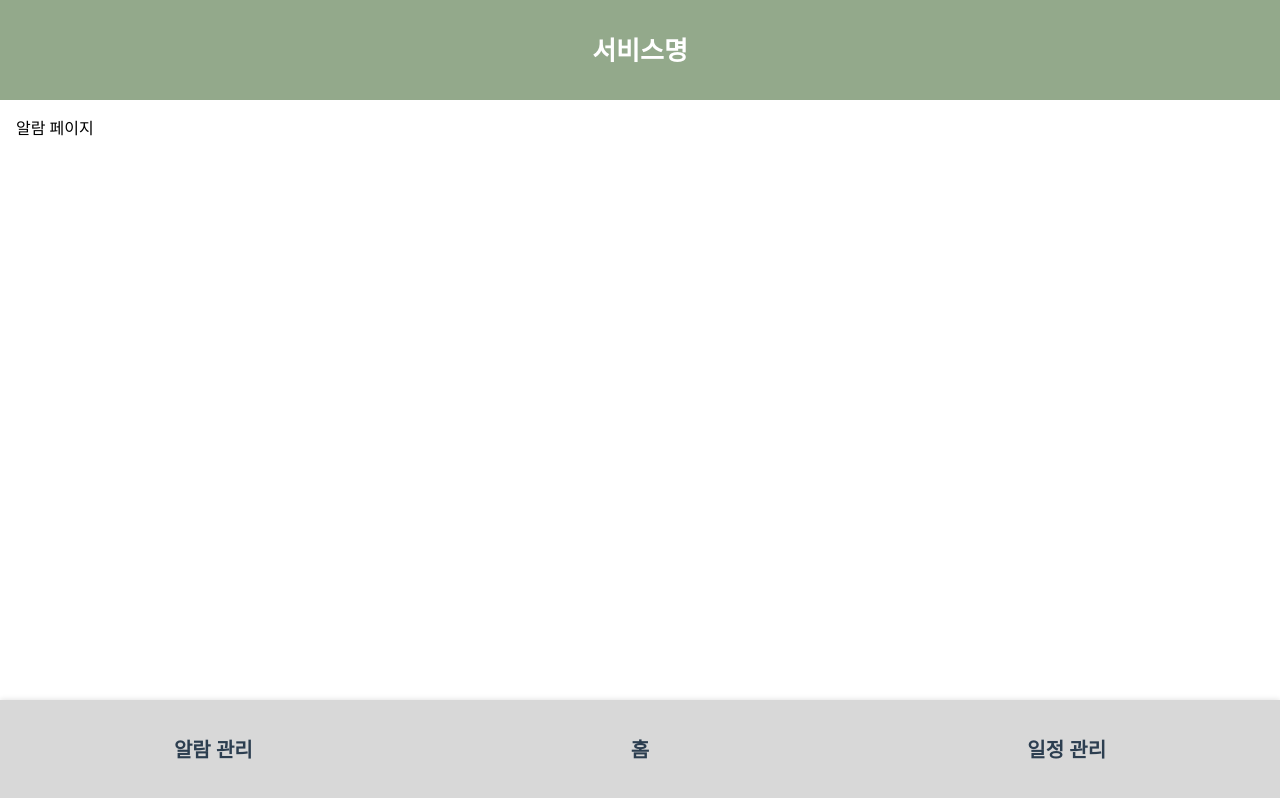
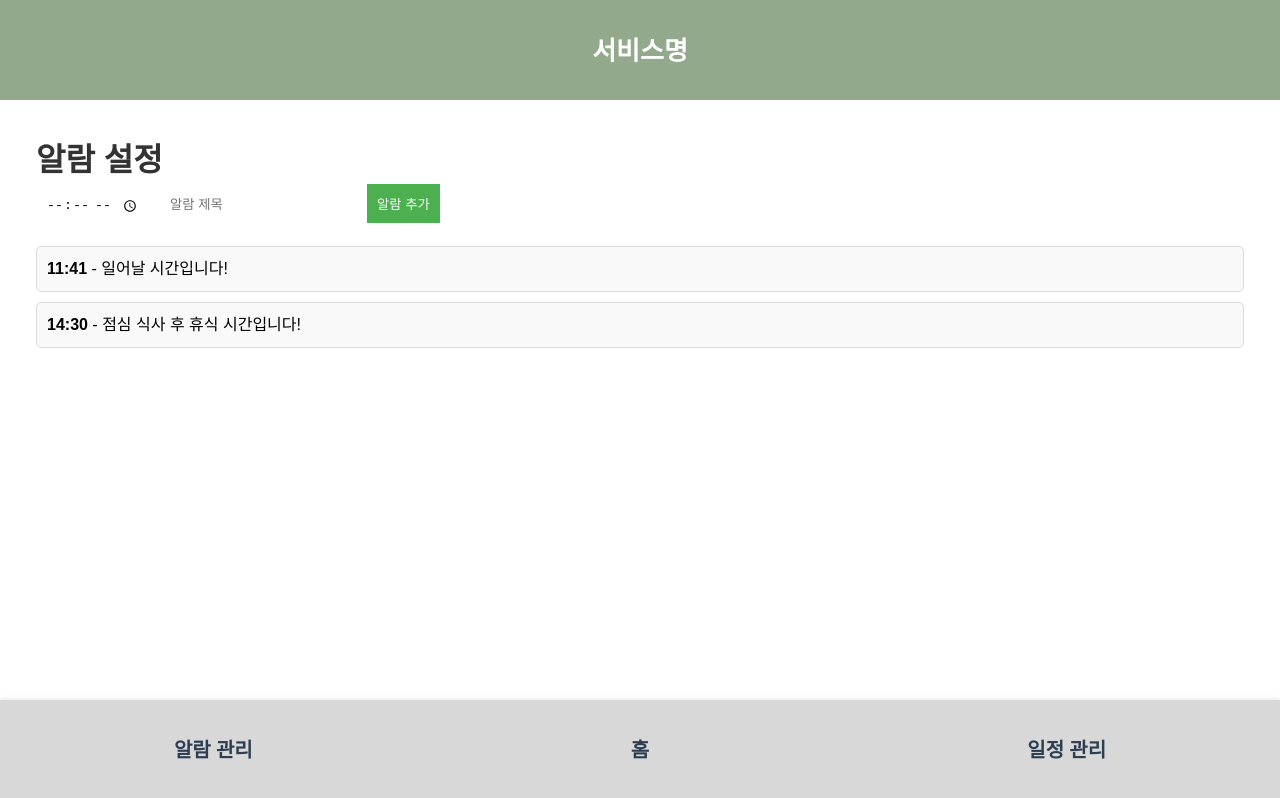
Before and after one commit to SW-venture-hackathon/alarm-web, a React (Create React App) app: page /alarms in a window 1280 px wide. Built offline with nearby package versions, Linux system fonts and the light colour scheme.

Commit message:
알람 페이지 하드코딩

```diff
--- a/src/features/home/CreatedAlarms.js
+++ b/src/features/home/CreatedAlarms.js
@@ -1,8 +1,7 @@
 /* eslint-disable react/prop-types */
 import styled from 'styled-components';
 
-// eslint-disable-next-line react/prop-types
-const CreatedAlarms = ({ alarms }) => {
+const CreatedAlarms = ({ alarms, onToggle }) => {
   return (
     <AlarmContainer>
       <Title>생성된 알람</Title>
@@ -19,7 +18,11 @@ const CreatedAlarms = ({ alarms }) => {
             <AlarmTitle>{alarm.title}</AlarmTitle>
           </DetailsSection>
           <ToggleSwitch>
-            <input type="checkbox" defaultChecked={alarm.isActive} />
+            <input
+              type="checkbox"
+              checked={alarm.isActive}
+              onChange={() => onToggle(index)} // 알람 상태 토글
+            />
             <Slider />
           </ToggleSwitch>
         </AlarmCard>
--- a/src/pages/AlarmsPage.js
+++ b/src/pages/AlarmsPage.js
@@ -1,5 +1,111 @@
+import { useState, useEffect } from 'react';
+
 const AlarmsPage = () => {
-  return <div>알람 페이지</div>;
+  const [alarms, setAlarms] = useState([
+    { time: '11:41', title: '일어날 시간입니다!' },
+    { time: '14:30', title: '점심 식사 후 휴식 시간입니다!' },
+  ]);
+  const [newAlarm, setNewAlarm] = useState({ time: '', title: '' });
+
+  // 알림 권한 요청
+  useEffect(() => {
+    if (Notification.permission === 'default') {
+      Notification.requestPermission().then((permission) => {
+        if (permission !== 'granted') {
+          alert(
+            '알림이 차단되었습니다. 브라우저 설정에서 알림을 허용해주세요.',
+          );
+        }
+      });
+    }
+
+    // 알림 시간이 되었을 때 알림을 표시하는 함수
+    const checkAlarms = () => {
+      const now = new Date();
+      const currentTime = `${now.getHours()}:${String(now.getMinutes()).padStart(2, '0')}`;
+      console.log('현재 시간: ', currentTime); // 현재 시간 확인
+
+      alarms.forEach((alarm) => {
+        console.log('알람 시간: ', alarm.time); // 알람 시간 확인
+        if (alarm.time === currentTime) {
+          new Notification(alarm.title, {
+            body: '설정한 알람이 울립니다!',
+            icon: '../public/icon.png', // public 폴더에 icon.png가 있어야 합니다.
+          });
+        }
+      });
+    };
+
+    // 1분마다 알람 체크
+    const alarmInterval = setInterval(() => {
+      checkAlarms();
+    }, 60000); // 60,000ms = 1분
+
+    return () => clearInterval(alarmInterval); // 컴포넌트 언마운트 시 clearInterval
+  }, [alarms]);
+
+  // 알람 추가하기
+  const handleAddAlarm = () => {
+    if (newAlarm.time && newAlarm.title) {
+      setAlarms([...alarms, newAlarm]);
+      setNewAlarm({ time: '', title: '' }); // 알람 추가 후 입력창 초기화
+    } else {
+      alert('시간과 제목을 입력해주세요!');
+    }
+  };
+
+  return (
+    <div style={{ padding: '20px', fontFamily: 'Arial, sans-serif' }}>
+      <h1 style={{ color: '#333' }}>알람 설정</h1>
+
+      {/* 알람 추가 입력란 */}
+      <div style={{ marginBottom: '20px' }}>
+        <input
+          type="time"
+          value={newAlarm.time}
+          onChange={(e) => setNewAlarm({ ...newAlarm, time: e.target.value })}
+          style={{ padding: '10px', marginRight: '10px' }}
+        />
+        <input
+          type="text"
+          placeholder="알람 제목"
+          value={newAlarm.title}
+          onChange={(e) => setNewAlarm({ ...newAlarm, title: e.target.value })}
+          style={{ padding: '10px', marginRight: '10px' }}
+        />
+        <button
+          onClick={handleAddAlarm}
+          style={{
+            padding: '10px',
+            backgroundColor: '#4CAF50',
+            color: 'white',
+            border: 'none',
+            cursor: 'pointer',
+          }}
+        >
+          알람 추가
+        </button>
+      </div>
+
+      {/* 알람 리스트 */}
+      <ul style={{ listStyleType: 'none', padding: '0' }}>
+        {alarms.map((alarm, index) => (
+          <li
+            key={index}
+            style={{
+              padding: '10px',
+              marginBottom: '10px',
+              border: '1px solid #ddd',
+              borderRadius: '5px',
+              background: '#f9f9f9',
+            }}
+          >
+            <strong>{alarm.time}</strong> - {alarm.title}
+          </li>
+        ))}
+      </ul>
+    </div>
+  );
 };
 
 export default AlarmsPage;
--- a/src/pages/HomePage.js
+++ b/src/pages/HomePage.js
@@ -5,6 +5,16 @@ import CreatedAlarms from '../features/home/CreatedAlarms';
 import UpcomingEvents from '../features/home/UpcomingEvents';
 
 const HomePage = () => {
+  if (Notification.permission === 'default') {
+    Notification.requestPermission().then((permission) => {
+      if (permission === 'granted') {
+        console.log('알림 권한이 허용되었습니다.');
+      } else {
+        console.log('알림 권한이 거부되었습니다.');
+      }
+    });
+  }
+
   const [events, setEvents] = useState([
     { date: '2025-05-18', title: 'Team Meeting', color: '#ff6347' },
     { date: '2025-05-18', title: 'Project Deadline', color: '#4285f4' },
```
Also changed, not shown: public/sw.js (added, +13 -0 lines), src/index.js (+1 -10 lines), src/service-worker.js (+24 -0 lines), src/utils/notifications.js (added, +12 -0 lines), public/icon.png (added).
